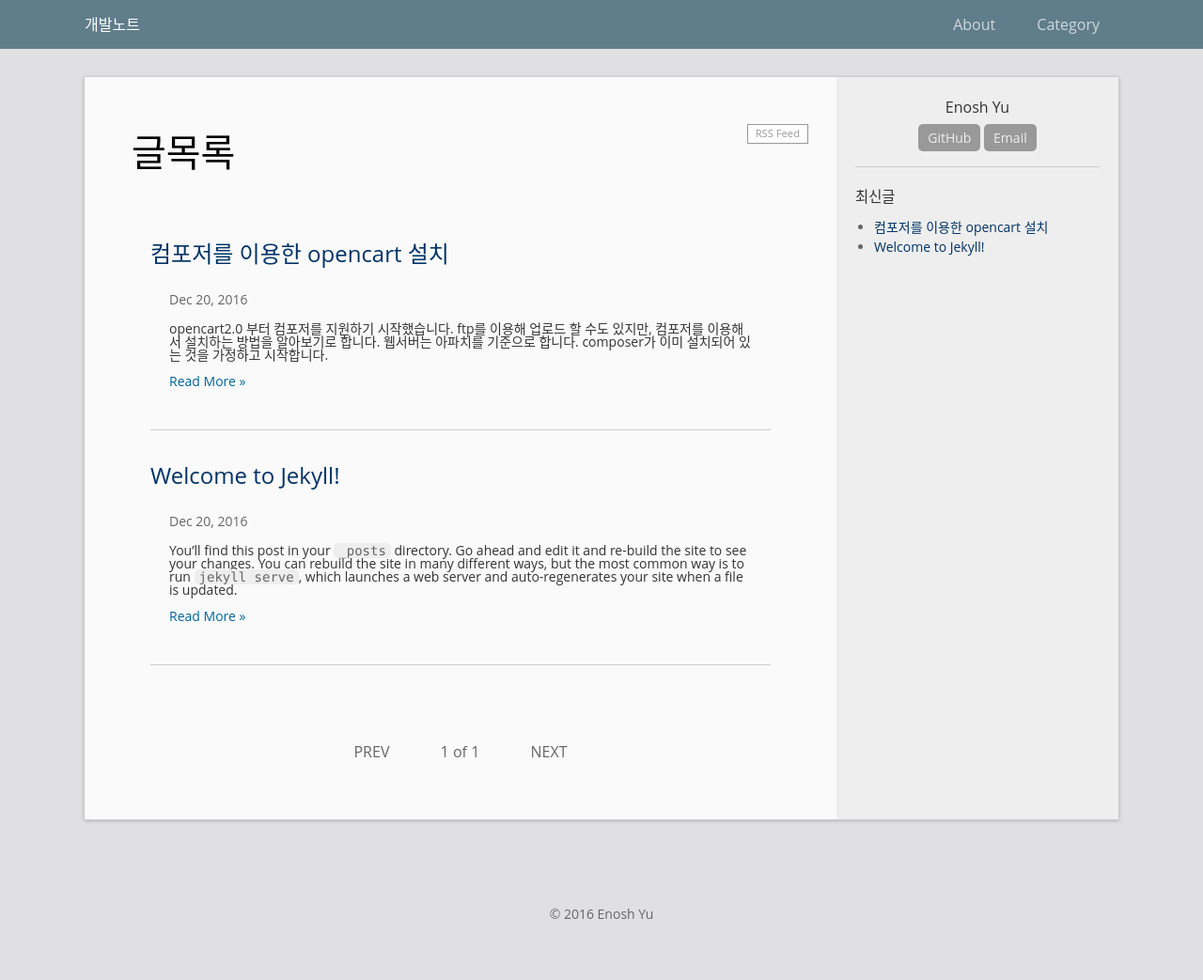
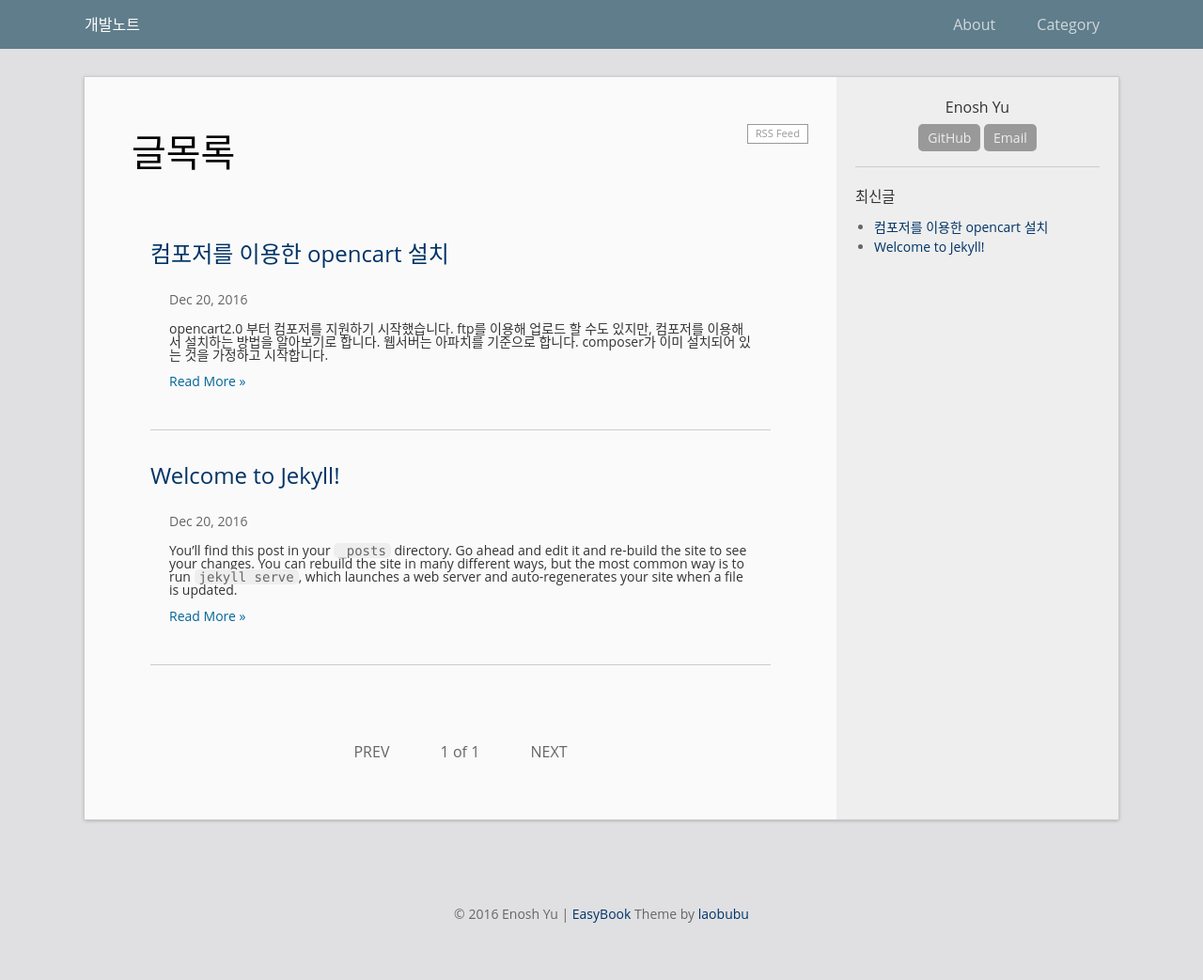
Before and after one commit to Enosh-Yu/enosh-yu.github.io, a Jekyll site: the page built from index.html, in a window 1280 px wide. Shown: the whole page at 94% size. Built offline with Jekyll 4.4.1, drawn with Linux system fonts in a browser that asks for light colours; the list of posts is cut into pages by our own code.

Commit message:
modify footer

```diff
--- a/_includes/footer.html
+++ b/_includes/footer.html
@@ -1,6 +1,6 @@
 <footer class="footer">
 <div class="wrapper">
-&copy; 2016 {{ site.author }}
+&copy; 2016 {{ site.author }} | <a href="https://github.com/laobubu/jekyll-theme-EasyBook" target="_blank">EasyBook</a> Theme by <a href="http://laobubu.net" target="_blank">laobubu</a>
 </div>
 </footer>
 
```
